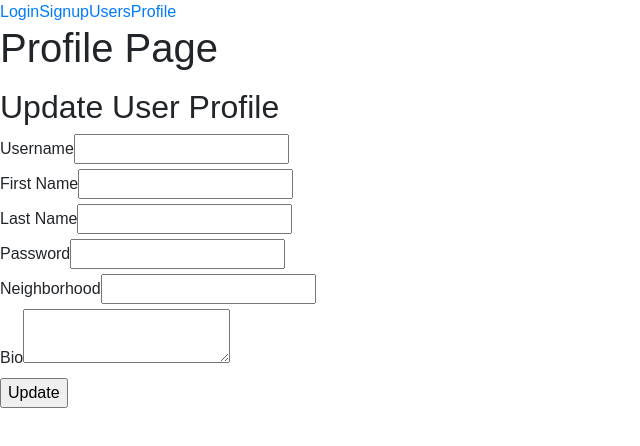
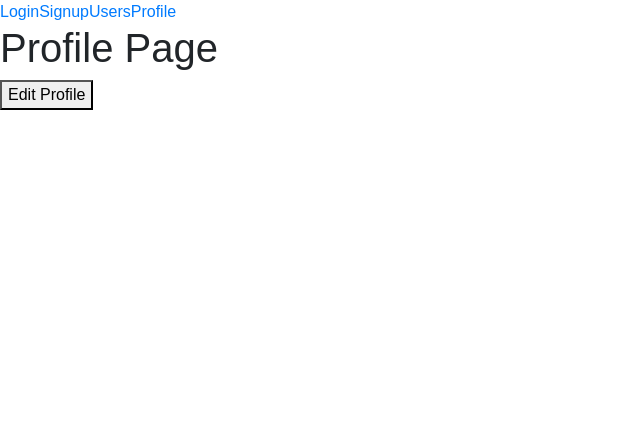
Before and after one commit to severejetlag/seca-project-3, a React (Create React App) app in the folder ui/: page /profile in a window 1280 px wide. Shown: the top 446 px of the page, without its empty margins (0-640 px from the left). Built offline with nearby package versions, Linux system fonts and the light colour scheme.

Commit message:
Added ternary operator to allow for toggling of active edit on user profile page.

```diff
--- a/ui/src/components/ProfilePage.js
+++ b/ui/src/components/ProfilePage.js
@@ -7,12 +7,25 @@ class ProfilePage extends Component{
   state = {
     editIsActive: false
   }
+
+  toggleProfileEdit = (event) => {
+    event.preventDefault()
+    this.setState({editIsActive: !this.state.editIsActive})
+  }
   render(){
 
     return(
       <div>
         <Nav/>
         <h1>Profile Page</h1>
+        <button onClick={this.toggleProfileEdit}>Edit Profile</button>
+        {
+          this.state.editIsActive ?
+          <ProfilePageEditForm
+            currentUser={this.props.currentUser}
+            updateUser={this.props.updateUser}
+          />
+          :
           <ProfilePageContent
             userName={this.props.currentUser.userName}
             firstName={this.props.currentUser.firstName}
@@ -21,10 +34,8 @@ class ProfilePage extends Component{
             bio={this.props.currentUser.bio}
           />
 
-        <ProfilePageEditForm
-          currentUser={this.props.currentUser}
-          updateUser={this.props.updateUser}
-        />
+        }
+
 
       </div>
     )
```
Lines whose indentation alone changed are shown as unchanged.
